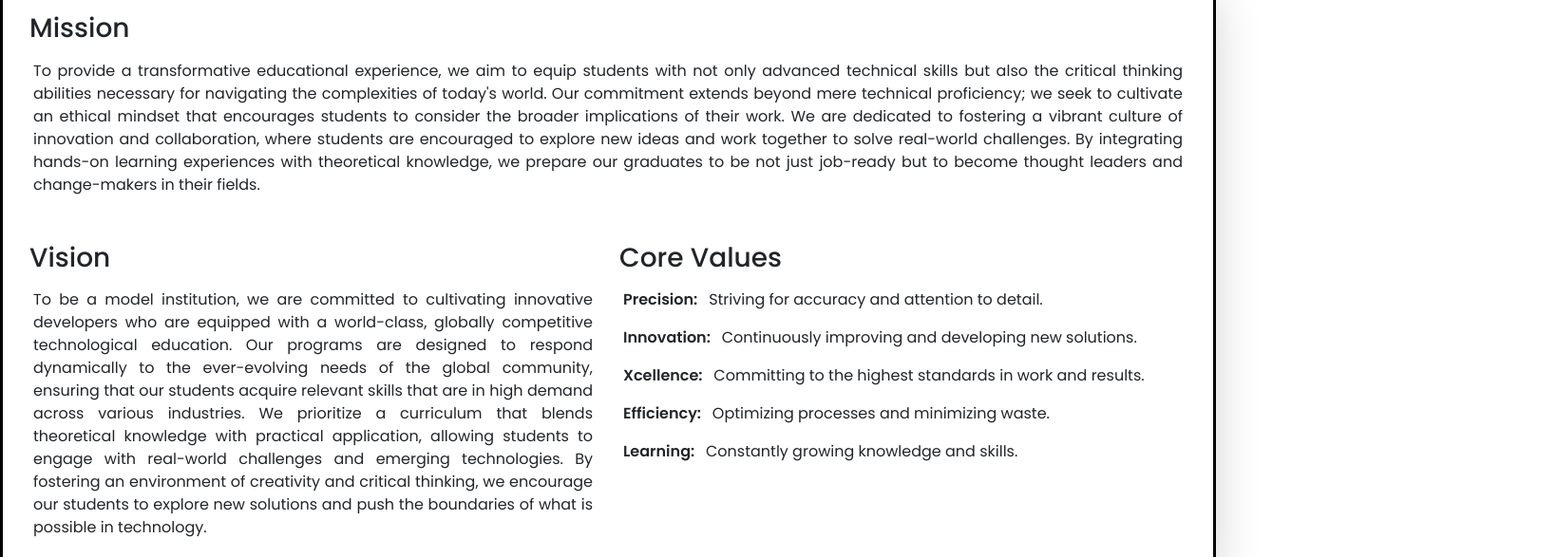
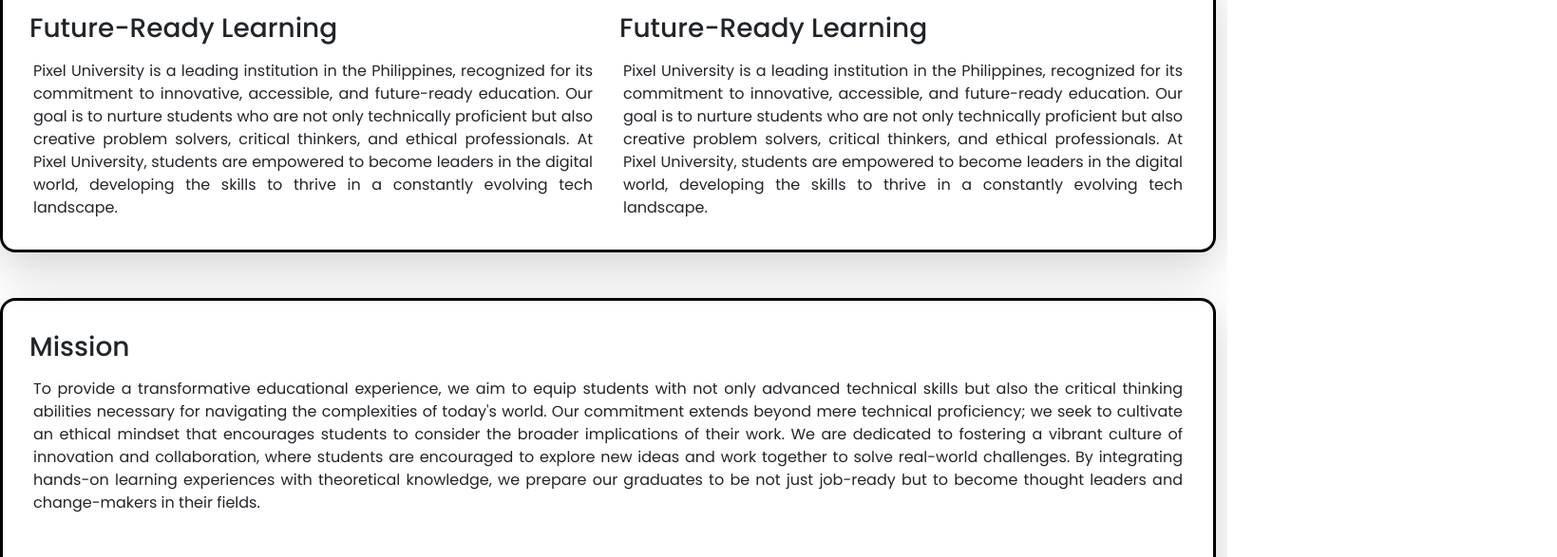
Before and after one commit to Bonkers22h2/skolv2, a plain HTML site: page src/index.html in a window 1280 px wide. Shown: the part 1616-2203 px from the top of the page at 95% size, 1639 px wide, since content can reach past the window. Drawn offline with nearby package versions, Linux system fonts and the light colour scheme.

Commit message:
minor upd

```diff
--- a/src/index.html
+++ b/src/index.html
@@ -38,9 +38,9 @@
                 <img src="../imgs/Logo.png" alt="Responsive image" class="logo">
             </picture>
 
-            <button id="toggleDarkMode" class="logo btn ms-3 fw-semibold">
+            <!-- <button id="toggleDarkMode" class="logo btn ms-3 fw-semibold">
                 <img src="../imgs/Dark Mode.png" class="dark-button-trigger">
-            </button>
+            </button> -->
 
             <!-- Collapse Button -->
             <button class="navbar-toggler" type="button" data-bs-toggle="collapse"
@@ -204,6 +204,31 @@
                     </div>
                 </div>
             </div>
+        </div>
+    </div>
+
+    <div class="container border mt-5 border-black border-3 rounded-4 shadow-lg" id="mvc"
+        style="max-width: 1430px; margin: auto;" id="mvc">
+        <div class="row flex-column-reverse flex-md-row px-3 py-3">
+            <div class="col-md-6 d-flex flex-column">
+                <h3 class="mb-3 mt-3">Future-Ready Learning</h3>
+                <p class="px-1" style="text-align: justify;">
+                    Pixel University is a leading institution in the Philippines, recognized for its commitment to innovative, accessible, and future-ready education.
+                    Our goal is to nurture students who are not only technically proficient but also creative problem solvers, critical thinkers, and ethical professionals.
+                    At Pixel University, students are empowered to become leaders in the digital world, developing the skills to thrive in a constantly evolving tech landscape.
+                </p>
+            </div>
+            <div class="col-md-6 d-flex flex-column">
+                <img src=""
+            </div>
+                <h3 class="mb-3 mt-3">Future-Ready Learning</h3>
+                <p class="px-1" style="text-align: justify;">
+                    Pixel University is a leading institution in the Philippines, recognized for its commitment to innovative, accessible, and future-ready education.
+                    Our goal is to nurture students who are not only technically proficient but also creative problem solvers, critical thinkers, and ethical professionals.
+                    At Pixel University, students are empowered to become leaders in the digital world, developing the skills to thrive in a constantly evolving tech landscape.
+                </p>
+            </div>
+
         </div>
     </div>
 
```
